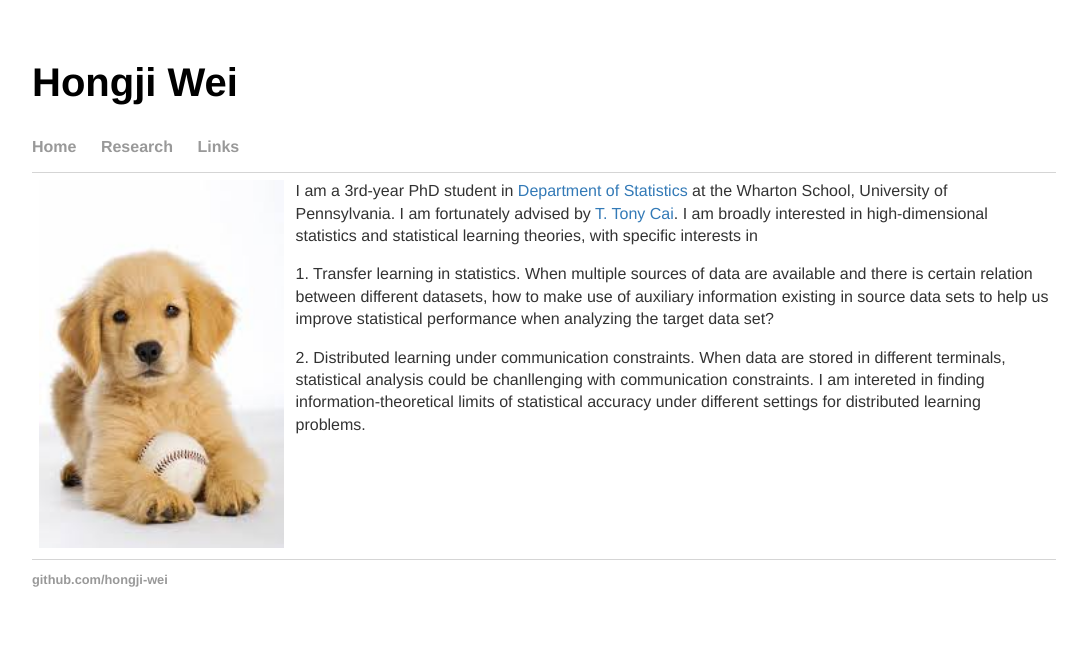
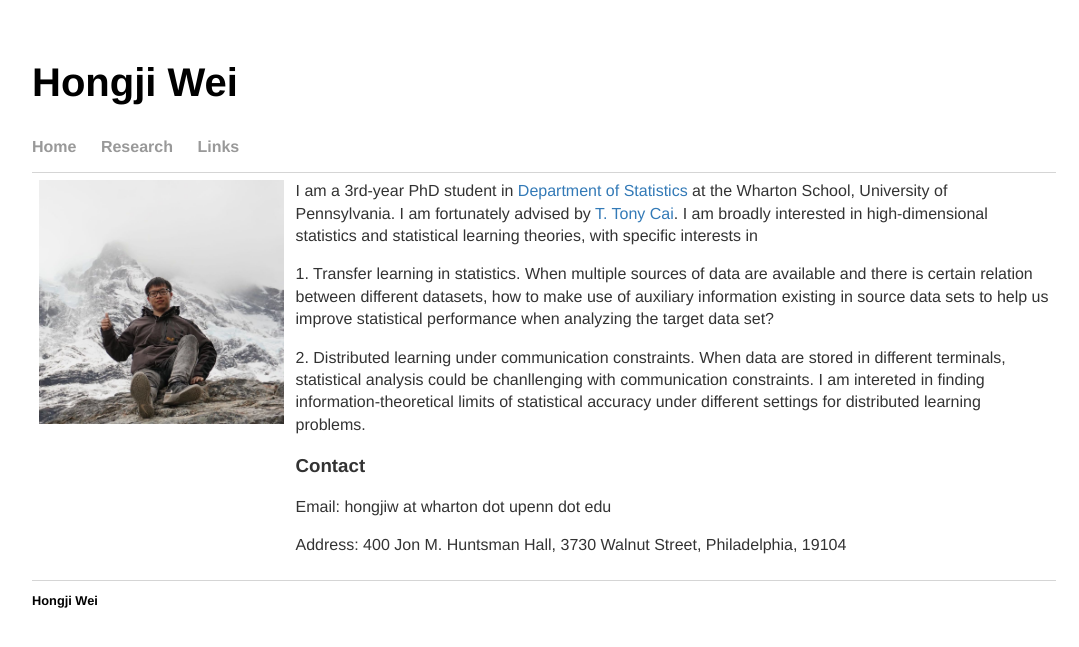
Before and after one commit to hongji-wei/hongji-wei-old, a Jekyll site: the page built from index.html, in a window 1280 px wide. Shown: the top 647 px of the page, without its empty margins (96-1175 px from the left). Built offline with Jekyll 4.4.1, drawn with Linux system fonts in a browser that asks for light colours.

Commit message:
add cover photo

```diff
--- a/_layouts/default.html
+++ b/_layouts/default.html
@@ -21,7 +21,7 @@
 	  </div><!-- /.container -->
 	  <footer>
 	    <ul>
-	      <li><a target="_blank" href="https://github.com/hongji-wei">github.com/hongji-wei</a></li>
+	      <li>Hongji Wei</li>
 	    </ul>
 	  </footer>
 	</body>
--- a/index.html
+++ b/index.html
@@ -23,6 +23,9 @@ title: Hongji Wei
         2. Distributed learning under communication constraints. When data are stored in different terminals, statistical analysis could be chanllenging with communication constraints. I am intereted in finding information-theoretical limits of statistical accuracy under different settings for distributed learning problems.
     </p>
 
+    <h3>Contact</h3>
+    <p> Email: hongjiw at wharton dot upenn dot edu </p>
+    <p> Address: 400 Jon M. Huntsman Hall, 3730 Walnut Street, Philadelphia, 19104 </p>
 
       </div><!-- /.blurb -->
     </td>
```
Also changed, not shown: images/cover_photo.jpeg, images/cover_photo_2.jpeg (added).
